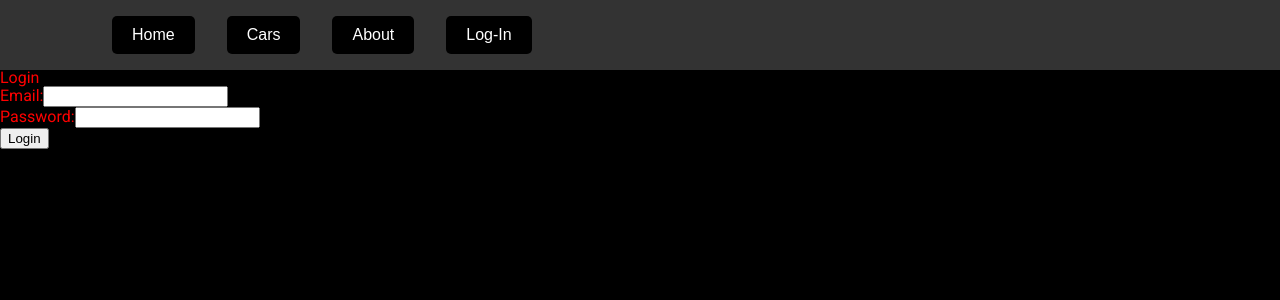
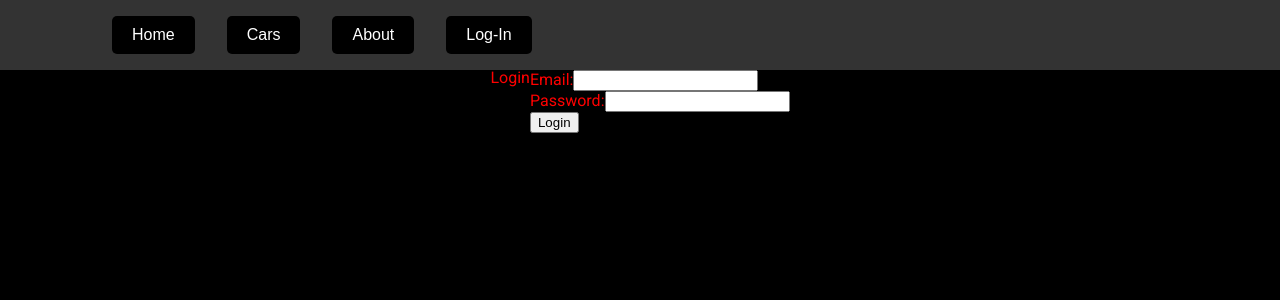
Before and after one commit to ferrarizaum/garage-front, a React (Create React App) app: page /login in a window 1280 px wide. Shown: the top 300 px of the page. Built offline with nearby package versions, Linux system fonts and the light colour scheme.

Commit message:
justifying content middle

```diff
--- a/src/pages/LoginPage.jsx
+++ b/src/pages/LoginPage.jsx
@@ -9,7 +9,7 @@ const LoginPage = () => {
       <div>
         <Navbar />
       </div>
-      <div>
+      <div style={{ display: "flex", justifyContent: "center" }}>
         <h2 style={{ color: "red" }}>Login</h2>
         <form>
           <label style={{ color: "red" }}>Email:</label>
```
